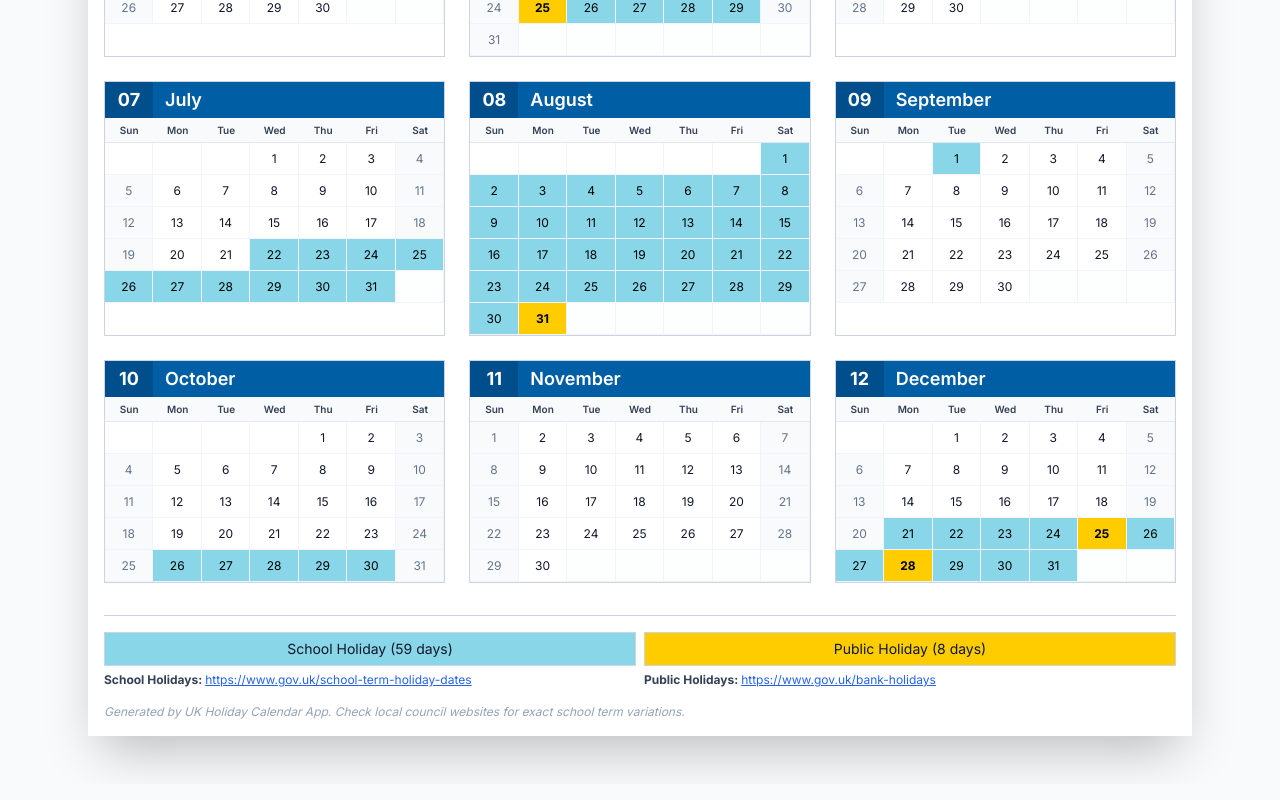
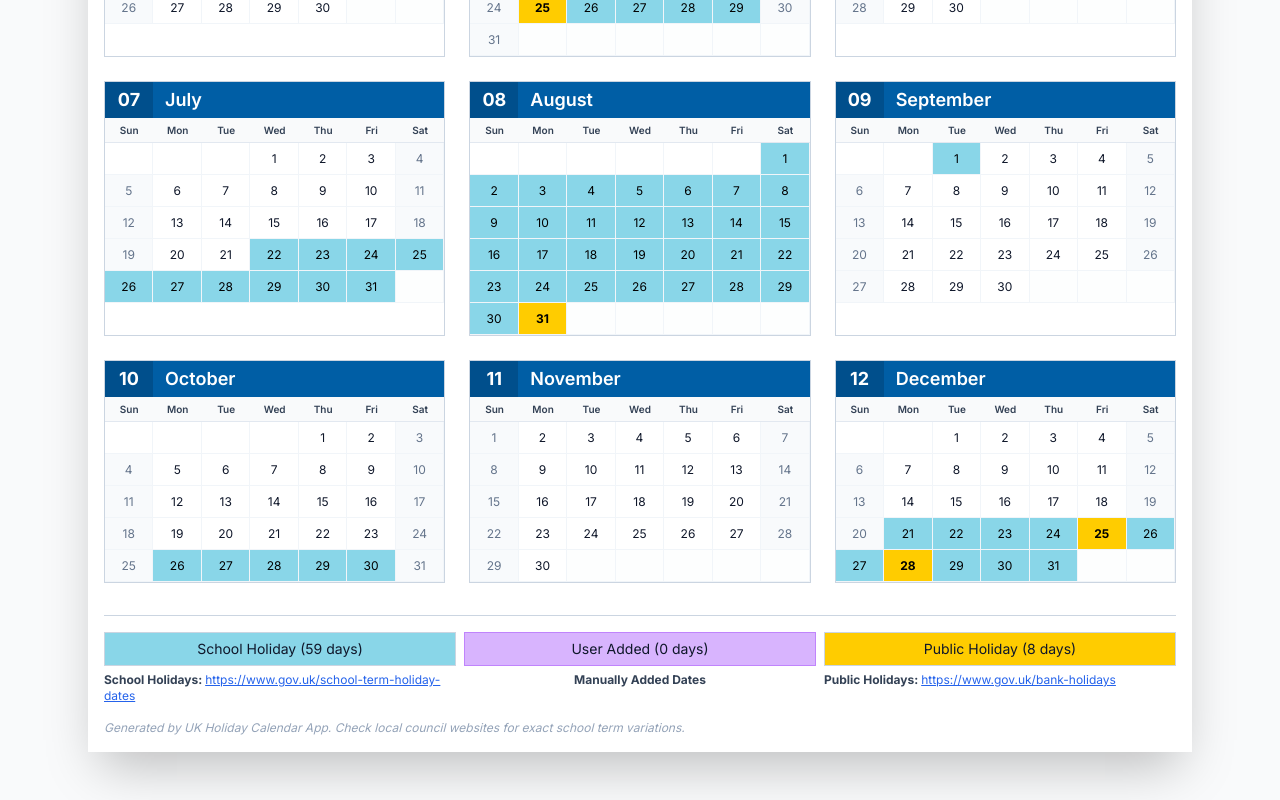
Before and after one commit to CredibleThought/uk-holiday-calendar, a React (Vite) app: page / in a window 1280 px wide. Shown: the part 939-1739 px from the top of the page. Built offline with nearby package versions, Linux system fonts and the light colour scheme; no server answers.

Commit message:
Addtional holiday dates selectable from calendar and show in different colour

```diff
--- a/App.tsx
+++ b/App.tsx
@@ -11,6 +11,11 @@ const App: React.FC = () => {
 
   const [postcode, setPostcode] = useState<string>('');
   const [theme, setTheme] = useState<Theme>('light');
+
+  // Manual Entry State (Lifted from Controls)
+  const [showManual, setShowManual] = useState(false);
+  const [newHoliday, setNewHoliday] = useState<SchoolHoliday>({ startDate: '', endDate: '', term: '', isManual: true });
+  const [editingHoliday, setEditingHoliday] = useState<SchoolHoliday | null>(null);
 
   useEffect(() => {
     // Check system preference or local storage on mount could go here
@@ -137,6 +142,30 @@ const App: React.FC = () => {
     e.target.value = '';
   };
 
+  const handleDateClick = (dateStr: string) => {
+    if (!showManual) return;
+
+    setNewHoliday(prev => {
+      // If we are editing a specific holiday or creating a new one
+      const currentStart = prev.startDate;
+      const currentEnd = prev.endDate;
+
+      if (!currentStart || (currentStart && currentEnd)) {
+        // Start new range (or reset if both were set)
+        return { ...prev, startDate: dateStr, endDate: '', isManual: true };
+      } else {
+        // Completing the range
+        if (dateStr < currentStart) {
+          // User clicked earlier date, swap
+          return { ...prev, startDate: dateStr, endDate: currentStart, isManual: true };
+        } else {
+          // Standard range
+          return { ...prev, endDate: dateStr, isManual: true };
+        }
+      }
+    });
+  };
+
   const getCountryDisplayName = (c: Country) => {
     switch (c) {
       case 'england-and-wales': return 'England & Wales';
@@ -190,6 +219,12 @@ const App: React.FC = () => {
           onSaveConfig={handleSaveConfig}
           onLoadConfig={handleLoadConfig}
           isSearching={searchingSchool}
+          showManual={showManual}
+          setShowManual={setShowManual}
+          newHoliday={newHoliday}
+          setNewHoliday={setNewHoliday}
+          editingHoliday={editingHoliday}
+          setEditingHoliday={setEditingHoliday}
         />
 
         <div className="shadow-2xl print:shadow-none">
@@ -199,6 +234,8 @@ const App: React.FC = () => {
             schoolHolidays={schoolHolidays}
             loading={loading}
             countryName={getCountryDisplayName(country)}
+            onDateClick={handleDateClick}
+            selectionRange={showManual ? { start: newHoliday.startDate, end: newHoliday.endDate } : null}
           />
         </div>
       </main>
--- a/components/Calendar.tsx
+++ b/components/Calendar.tsx
@@ -9,16 +9,19 @@ interface CalendarProps {
   schoolHolidays: SchoolHoliday[];
   loading: boolean;
   countryName: string;
+  onDateClick?: (date: string) => void;
+  selectionRange?: { start: string; end: string } | null;
 }
 
-const Calendar: React.FC<CalendarProps> = ({ year, publicHolidays, schoolHolidays, loading, countryName }) => {
+const Calendar: React.FC<CalendarProps> = ({ year, publicHolidays, schoolHolidays, loading, countryName, onDateClick, selectionRange }) => {
   // Render 12 months
   const months = Array.from({ length: 12 }, (_, i) => i);
 
   // Calculate counts for the legend
-  const { publicHolidayCount, schoolHolidayCount } = useMemo(() => {
+  const { publicHolidayCount, schoolHolidayCount, manualHolidayCount } = useMemo(() => {
     let pCount = 0;
     let sCount = 0;
+    let mCount = 0;
 
     for (let m = 0; m < 12; m++) {
       const days = getDaysInMonth(year, m);
@@ -36,12 +39,16 @@ const Calendar: React.FC<CalendarProps> = ({ year, publicHolidays, schoolHoliday
           const isWeekend = date.getDay() === 0 || date.getDay() === 6;
 
           if (isSchool && !isWeekend) {
-            sCount++;
+            if (schoolHolidays.find(h => isDateInRange(dateStr, h.startDate, h.endDate))?.isManual) {
+              mCount++;
+            } else {
+              sCount++;
+            }
           }
         }
       }
     }
-    return { publicHolidayCount: pCount, schoolHolidayCount: sCount };
+    return { publicHolidayCount: pCount, schoolHolidayCount: sCount, manualHolidayCount: mCount };
   }, [year, publicHolidays, schoolHolidays]);
 
   if (loading) {
@@ -72,13 +79,15 @@ const Calendar: React.FC<CalendarProps> = ({ year, publicHolidays, schoolHoliday
             monthIndex={monthIndex}
             publicHolidays={publicHolidays}
             schoolHolidays={schoolHolidays}
+            onDateClick={onDateClick}
+            selectionRange={selectionRange}
           />
         ))}
       </div>
 
       {/* Footer / Legend */}
       <div className="mt-8 pt-4 border-t border-slate-200 print:mt-2 print:pt-2 print:border-t border-slate-300 dark:border-slate-700">
-        <div className="grid grid-cols-2 gap-2 mb-4 print:mb-2">
+        <div className="grid grid-cols-2 md:grid-cols-3 gap-2 mb-4 print:mb-2">
           {/* School Holidays Column */}
           <div className="flex flex-col gap-1.5">
             <div className="flex items-center border border-slate-300 bg-[#89d6e8] px-4 py-1.5 print:px-2 print:py-1 text-sm print:text-[10px] font-medium justify-center text-center dark:border-slate-600 dark:bg-[#155e75] dark:text-white">
@@ -87,6 +96,16 @@ const Calendar: React.FC<CalendarProps> = ({ year, publicHolidays, schoolHoliday
             <div className="text-xs text-slate-700 print:text-[9px] dark:text-slate-300">
               <span className="font-bold">School Holidays: </span>
               <span className="text-blue-600 underline dark:text-blue-400">https://www.gov.uk/school-term-holiday-dates</span>
+            </div>
+          </div>
+
+          {/* User Added Holidays Column */}
+          <div className="flex flex-col gap-1.5">
+            <div className="flex items-center border border-purple-400 bg-purple-300 px-4 py-1.5 print:px-2 print:py-1 text-sm print:text-[10px] font-medium justify-center text-center dark:border-purple-700 dark:bg-purple-900 dark:text-purple-100">
+              User Added ({manualHolidayCount} days)
+            </div>
+            <div className="text-xs text-slate-700 print:text-[9px] dark:text-slate-300 text-center">
+              <span className="font-bold">Manually Added Dates</span>
             </div>
           </div>
 
--- a/components/Controls.tsx
+++ b/components/Controls.tsx
@@ -19,6 +19,13 @@ interface ControlsProps {
   isSearching: boolean;
   theme: Theme;
   onThemeChange: (t: Theme) => void;
+  // Lifted State Props
+  showManual: boolean;
+  setShowManual: (show: boolean) => void;
+  newHoliday: SchoolHoliday;
+  setNewHoliday: (h: SchoolHoliday) => void;
+  editingHoliday: SchoolHoliday | null;
+  setEditingHoliday: (h: SchoolHoliday | null) => void;
 }
 
 
@@ -39,10 +46,14 @@ const Controls: React.FC<ControlsProps> = ({
   isSearching,
   theme,
   onThemeChange,
+  showManual,
+  setShowManual,
+  newHoliday,
+  setNewHoliday,
+  editingHoliday,
+  setEditingHoliday,
 }) => {
-  const [showManual, setShowManual] = useState(false);
-  const [newHoliday, setNewHoliday] = useState<SchoolHoliday>({ startDate: '', endDate: '', term: '' });
-  const [editingHoliday, setEditingHoliday] = useState<SchoolHoliday | null>(null);
+  // Local state removed, using props now
 
   // Ref for the hidden file input
   const fileInputRef = useRef<HTMLInputElement>(null);
@@ -62,9 +73,9 @@ const Controls: React.FC<ControlsProps> = ({
         onUpdateHoliday(editingHoliday, { ...newHoliday });
         setEditingHoliday(null);
       } else {
-        onAddHoliday({ ...newHoliday });
+        onAddHoliday({ ...newHoliday, isManual: true });
       }
-      setNewHoliday({ startDate: '', endDate: '', term: '' });
+      setNewHoliday({ startDate: '', endDate: '', term: '', isManual: true });
     }
   };
 
@@ -74,7 +85,7 @@ const Controls: React.FC<ControlsProps> = ({
   };
 
   const cancelEdit = () => {
-    setNewHoliday({ startDate: '', endDate: '', term: '' });
+    setNewHoliday({ startDate: '', endDate: '', term: '', isManual: true });
     setEditingHoliday(null);
   };
 
--- a/components/Month.tsx
+++ b/components/Month.tsx
@@ -7,9 +7,11 @@ interface MonthProps {
   monthIndex: number;
   publicHolidays: Holiday[];
   schoolHolidays: SchoolHoliday[];
+  onDateClick?: (date: string) => void;
+  selectionRange?: { start: string; end: string } | null;
 }
 
-const Month: React.FC<MonthProps> = ({ year, monthIndex, publicHolidays, schoolHolidays }) => {
+const Month: React.FC<MonthProps> = ({ year, monthIndex, publicHolidays, schoolHolidays, onDateClick, selectionRange }) => {
   const days = getDaysInMonth(year, monthIndex);
 
   // Create grid slots. We need to pad the start with empty slots if the month doesn't start on Sunday/Monday.
@@ -64,16 +66,29 @@ const Month: React.FC<MonthProps> = ({ year, monthIndex, publicHolidays, schoolH
             bgClass = 'bg-[#ffcc00] font-bold text-black dark:bg-[#b45309] dark:text-white'; // Public holiday: Gold/Amber
             tooltip = publicHoliday.title;
           } else if (schoolHoliday) {
-            bgClass = 'bg-[#89d6e8] text-black dark:bg-[#155e75] dark:text-white'; // School holiday: Cyan/Blue
-            tooltip = schoolHoliday.term;
+            bgClass = schoolHoliday.isManual
+              ? 'bg-purple-300 text-purple-900 border border-purple-400 dark:bg-purple-900 dark:text-purple-100 dark:border-purple-700' // User added: Purple
+              : 'bg-[#89d6e8] text-black dark:bg-[#155e75] dark:text-white'; // Default School holiday: Cyan/Blue
+            tooltip = schoolHoliday.term + (schoolHoliday.isManual ? ' (User Added)' : '');
           } else if (date.getDay() === 0 || date.getDay() === 6) {
             bgClass = 'bg-slate-50 text-slate-500 dark:bg-slate-700/30 dark:text-slate-500'; // Weekend light gray
+          }
+
+          // Visual Selection Override (Draft state)
+          let selectionClass = '';
+          if (selectionRange && selectionRange.start) {
+            if (dateStr === selectionRange.start || dateStr === selectionRange.end) {
+              selectionClass = 'ring-2 ring-blue-600 bg-blue-100 dark:bg-blue-900/50 dark:ring-blue-400 z-10'; // Start/End Points
+            } else if (selectionRange.end && isDateInRange(dateStr, selectionRange.start, selectionRange.end)) {
+              selectionClass = 'bg-blue-50 dark:bg-blue-900/30'; // Inside range
+            }
           }
 
           return (
             <div
               key={dateStr}
-              className={`h-8 print:h-6 flex items-center justify-center border-b border-r border-slate-100 print:border relative ${bgClass} ${tooltip ? 'cursor-help' : 'cursor-default'} dark:border-slate-700 dark:text-slate-300`}
+              onClick={() => onDateClick?.(dateStr)}
+              className={`h-8 print:h-6 flex items-center justify-center border-b border-r border-slate-100 print:border relative ${selectionClass || bgClass} ${tooltip ? 'cursor-help' : 'cursor-pointer hover:bg-slate-50 dark:hover:bg-slate-800'} dark:border-slate-700 dark:text-slate-300 transition-colors duration-150`}
               title={tooltip}
             >
               <span className="print:text-xs">{dayNum}</span>
--- a/types.ts
+++ b/types.ts
@@ -12,6 +12,7 @@ export interface SchoolHoliday {
   startDate: string; // YYYY-MM-DD
   endDate: string; // YYYY-MM-DD
   term: string;
+  isManual?: boolean;
 }
 
 export interface CalendarData {
```
